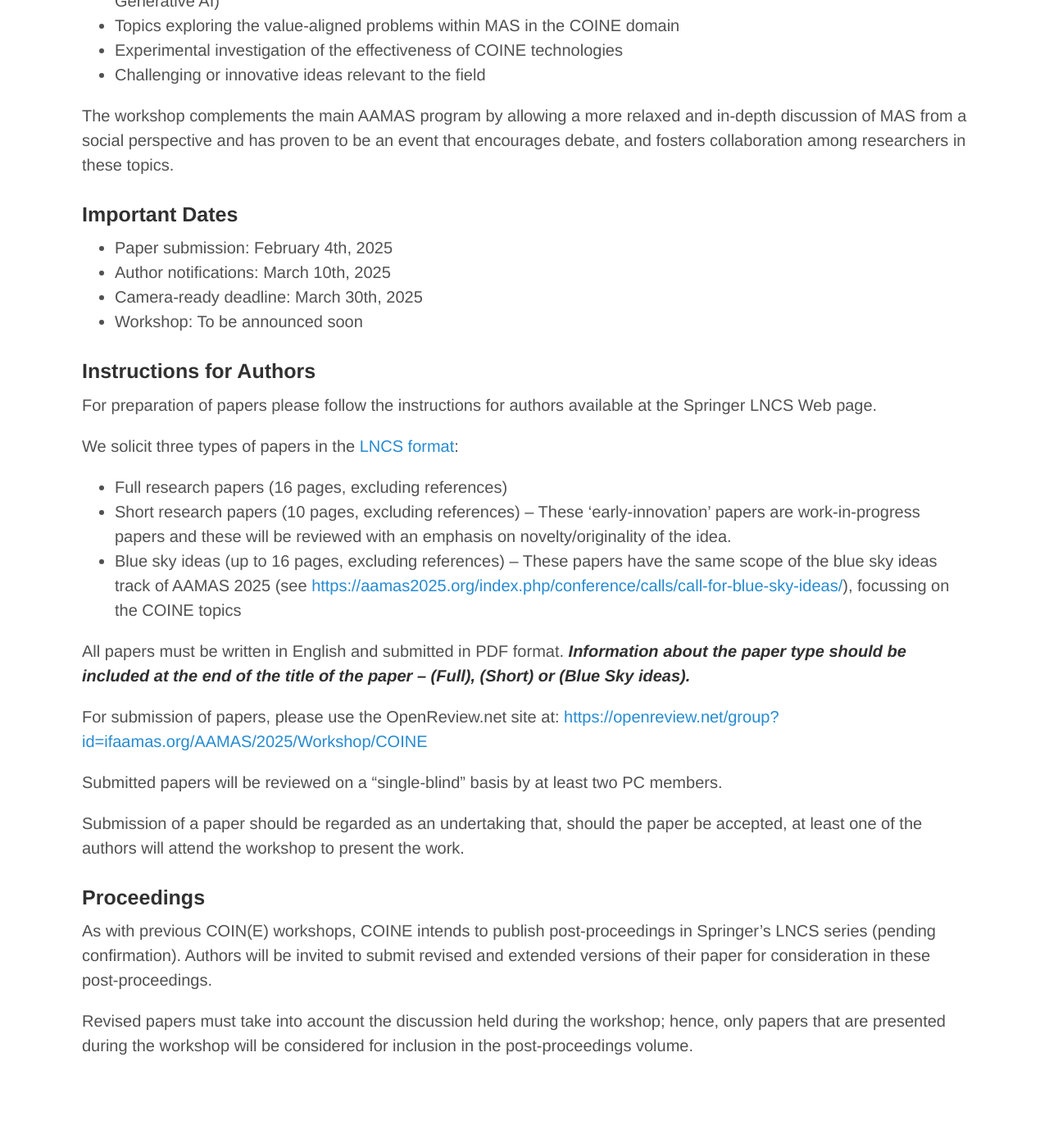
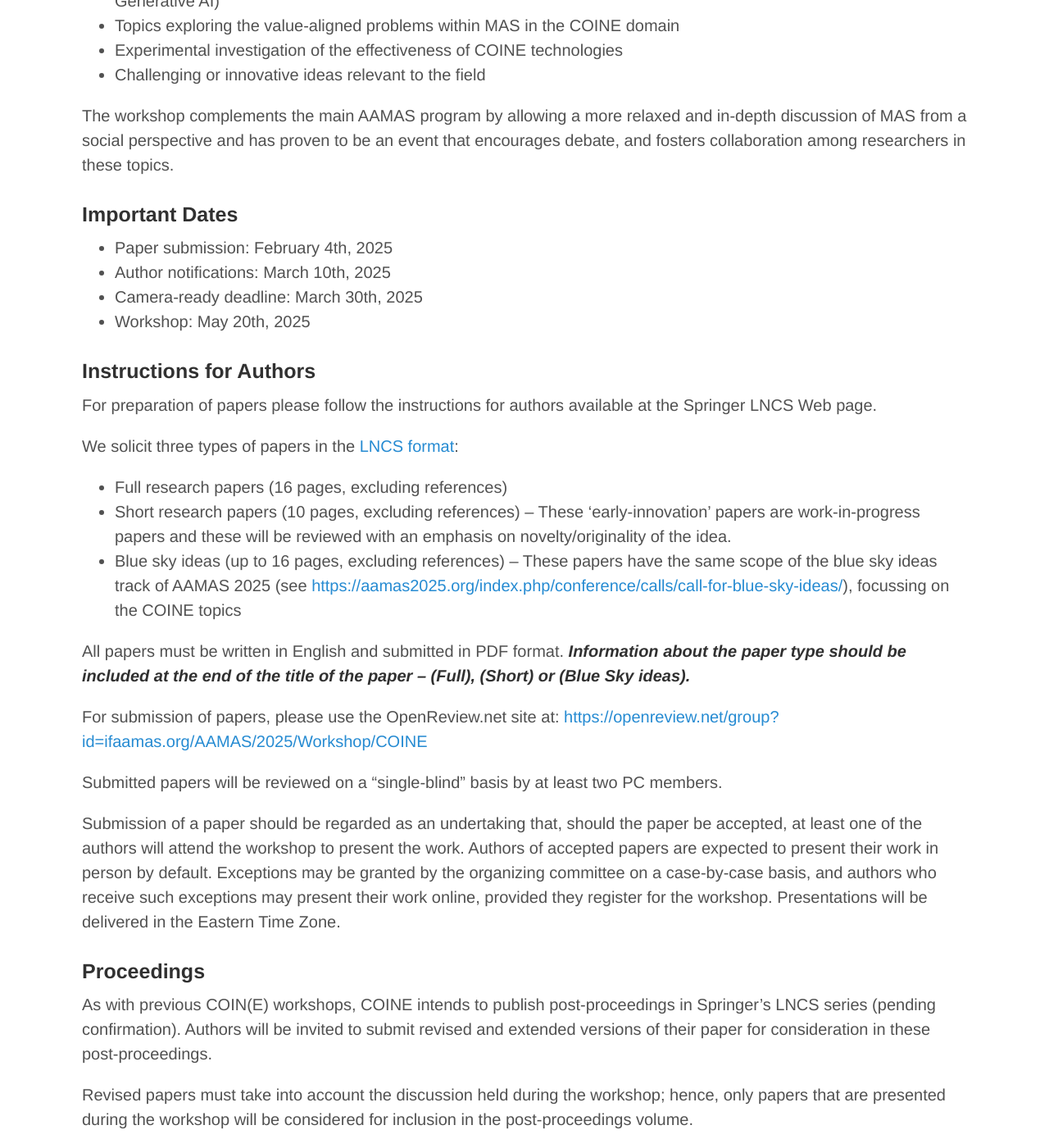
Before and after one commit to coin-workshop/coine-2025-detroit, a Jekyll site: the page built from call_for_papers.md, in a window 1280 px wide and 1400 px high, scrolled down 1205 px. Shown: the whole window at 82% size. Built offline with Jekyll 4.4.1, drawn with Linux system fonts in a browser that asks for light colours; before the commit the page ends 2515 px from its top, so only the background shows below that.

Commit message:
updated workshop date and added the expectation for in-person presentation

```diff
--- a/call_for_papers.md
+++ b/call_for_papers.md
@@ -31,7 +31,7 @@ The workshop complements the main AAMAS program by allowing a more relaxed and i
 - Paper submission: February 4th, 2025
 - Author notifications: March 10th, 2025
 - Camera-ready deadline: March 30th, 2025
-- Workshop: To be announced soon
+- Workshop: May 20th, 2025
 
 ### Instructions for Authors
 
@@ -49,7 +49,7 @@ For submission of papers, please use the OpenReview.net site at: [https://openre
 
 Submitted papers will be reviewed on a "single-blind" basis by at least two PC members.
 
-Submission of a paper should be regarded as an undertaking that, should the paper be accepted, at least one of the authors will attend the workshop to present the work.
+Submission of a paper should be regarded as an undertaking that, should the paper be accepted, at least one of the authors will attend the workshop to present the work. Authors of accepted papers are expected to present their work in person by default. Exceptions may be granted by the organizing committee on a case-by-case basis, and authors who receive such exceptions may present their work online, provided they register for the workshop. Presentations will be delivered in the Eastern Time Zone.
 
 ### Proceedings
 
```
Also changed, not shown: paper_submission.md (+1 -1 lines).
